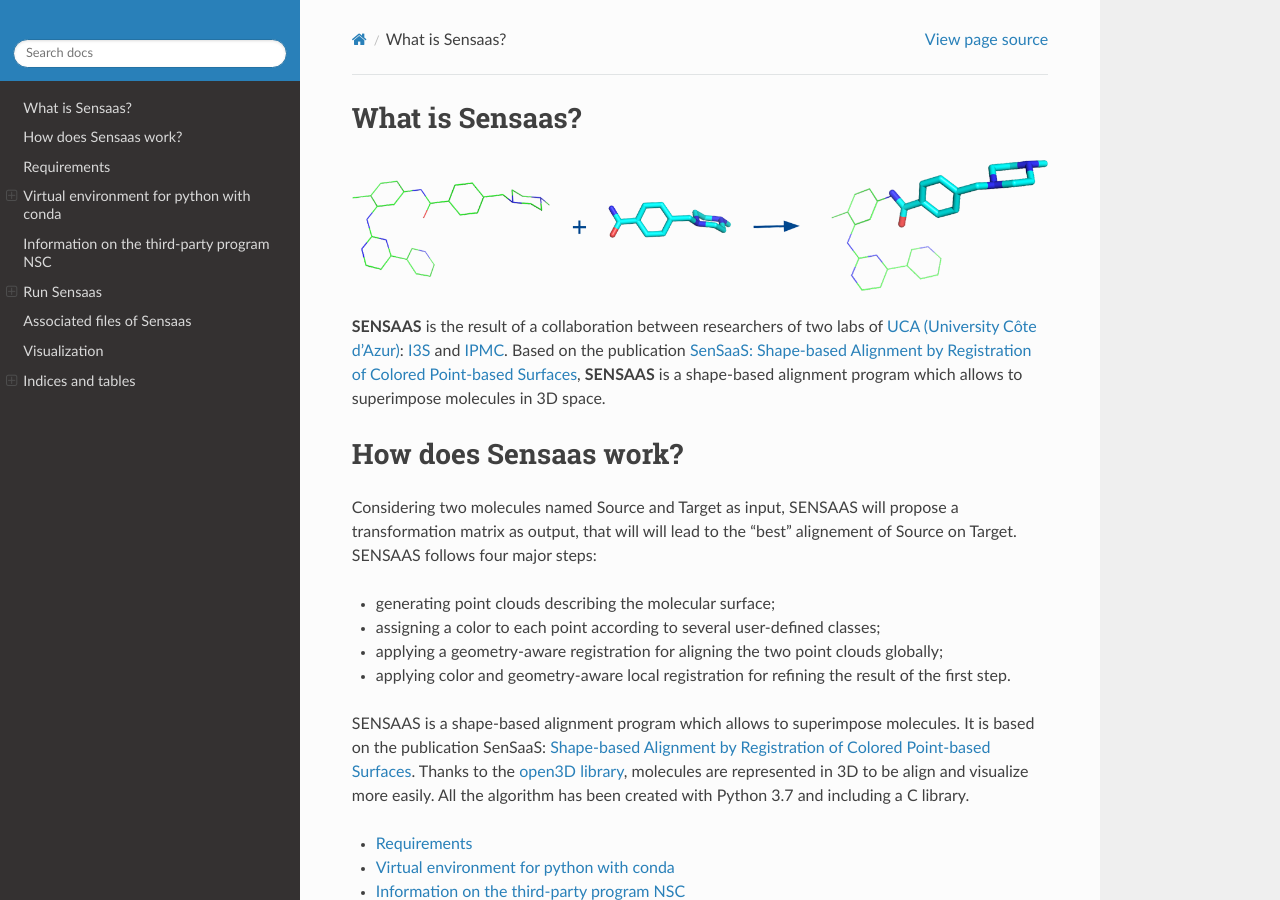
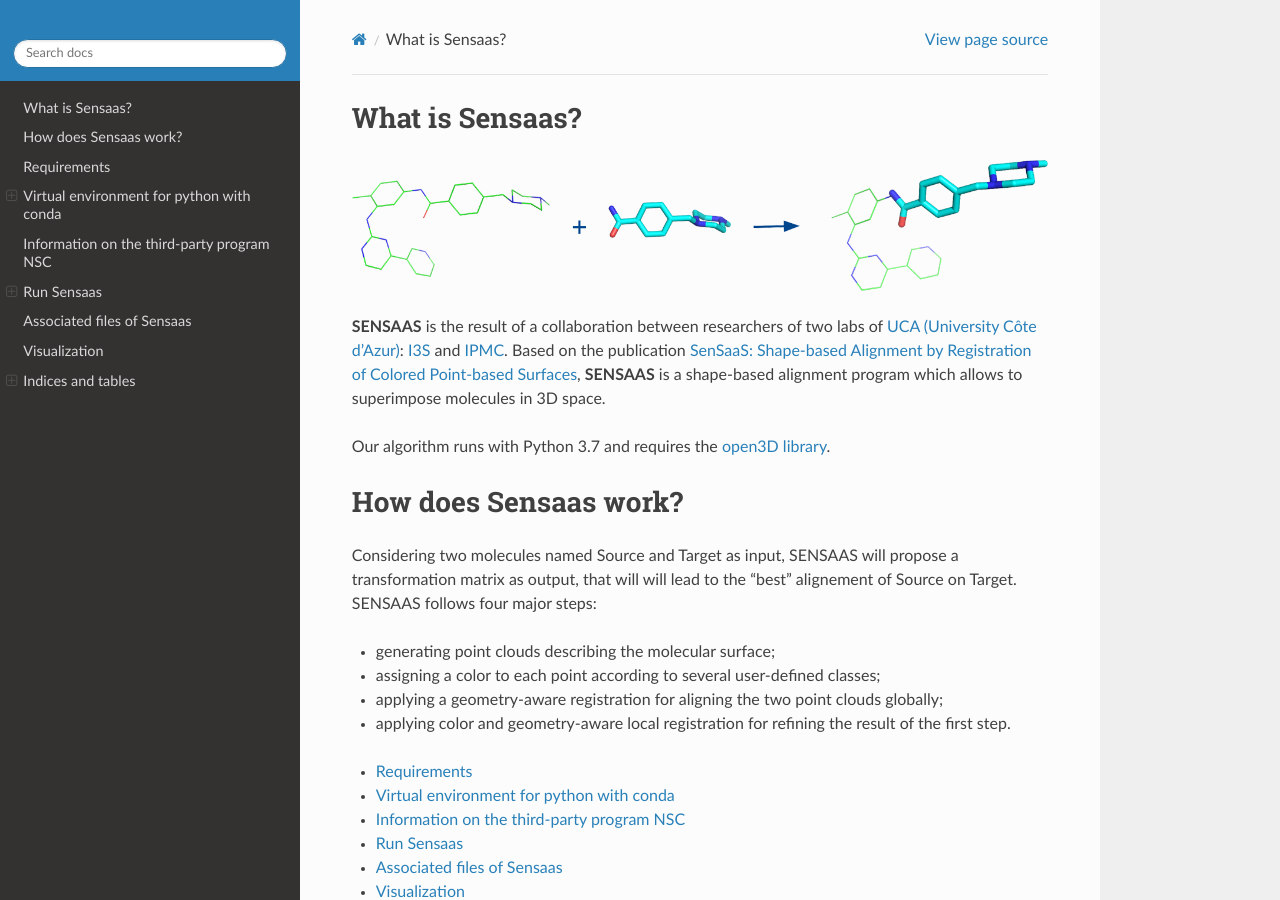
Before and after one commit to SENSAAS/sensaas, a Sphinx documentation site: the page built from docs/index.rst, in a window 1280 px wide and 900 px high. Built offline with Sphinx 7.4.7 and the Read the Docs theme 2.0.0, drawn with Linux system fonts in a browser that asks for light colours.

Commit message:
Update index.rst

```diff
--- a/docs/index.rst
+++ b/docs/index.rst
@@ -14,6 +14,8 @@ What is Sensaas?
 **SENSAAS** is the result of a collaboration between researchers of two labs of `UCA (University Côte d'Azur) <https://univ-cotedazur.fr/>`_: `I3S <https://www.i3s.unice.fr>`_ and `IPMC <https://www.ipmc.cnrs.fr/cgi-bin/site.cgi>`_.
 Based on the publication `SenSaaS: Shape-based Alignment by Registration of Colored Point-based Surfaces <https://onlinelibrary.wiley.com/doi/full/10.1002/minf.202000081>`_, **SENSAAS** is a shape-based alignment program which allows to superimpose molecules in 3D space.
 
+Our algorithm runs with Python 3.7 and requires the `open3D library <http://www.open3d.org/>`_.
+
 How does Sensaas work?
 ====================================
 
@@ -24,8 +26,7 @@ Considering two molecules named Source and Target as input, SENSAAS will propose
 - applying a geometry-aware registration for aligning the two point clouds globally;
 - applying color and geometry-aware local registration for refining the result of the first step.
 
-SENSAAS is a shape-based alignment program which allows to superimpose molecules. It is based on the publication SenSaaS: `Shape-based Alignment by Registration of Colored Point-based Surfaces <https://onlinelibrary.wiley.com/doi/full/10.1002/minf.202000081>`_. Thanks to the `open3D library <http://www.open3d.org/>`_, molecules are represented in 3D to be align and visualize more easily.
-All the algorithm has been created with Python 3.7 and including a C library.
+
 
 
 
```
